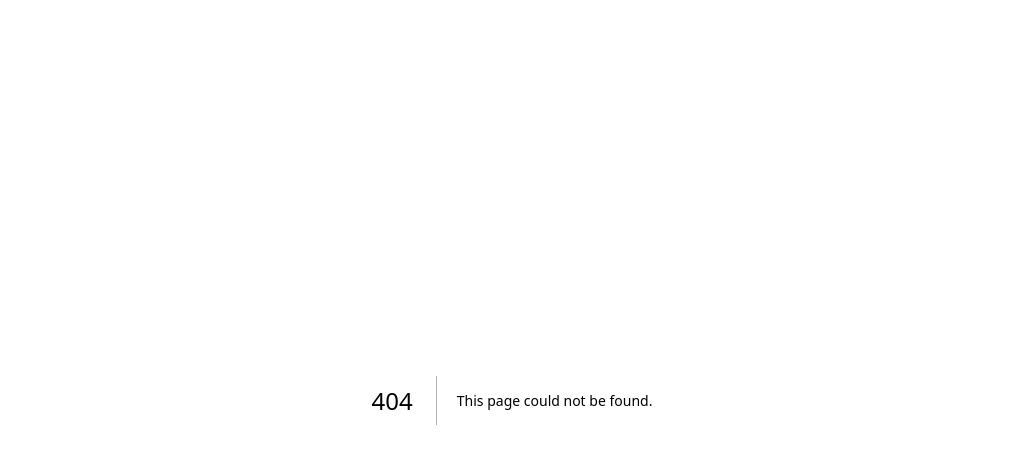
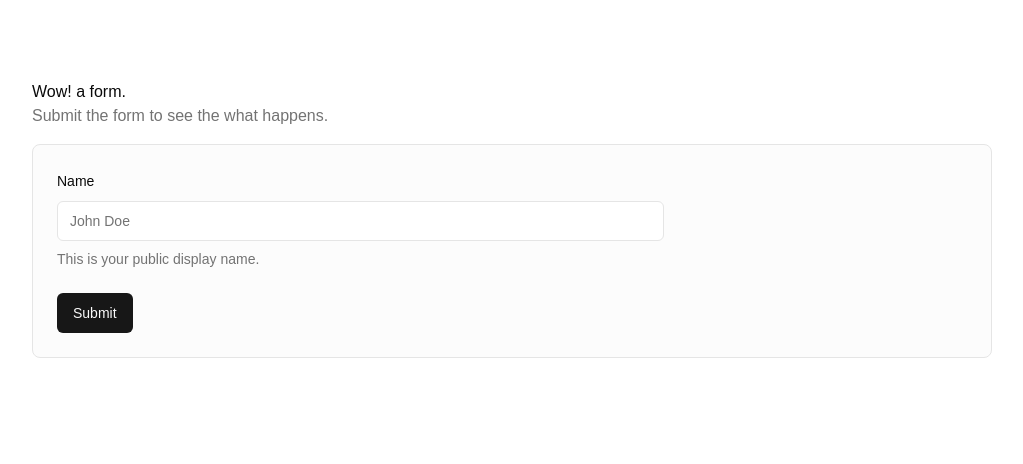
Before and after one commit to ampry/take-home, a Next.js app: page /form in a window 1280 px wide. Before the commit this address had no page. Shown: the top 464 px of the page, without its empty margins (128-1151 px from the left). Built offline with nearby package versions, Linux system fonts and the light colour scheme.

Commit message:
create example form

```diff
--- /dev/null
+++ b/app/form/page.tsx
@@ -0,0 +1,18 @@
+import { Section, Container } from "@/components/craft";
+import { InputForm } from "@/components/main/form";
+
+export default function Page() {
+  return (
+    <Section>
+      <Container>
+        <h1>Wow! a form.</h1>
+        <h3 className="text-muted-foreground my-0">
+          Submit the form to see the what happens.
+        </h3>
+        <div className="mt-4 p-6 border rounded-lg bg-accent/30">
+          <InputForm />
+        </div>
+      </Container>
+    </Section>
+  );
+}
--- a/components/main/form.tsx
+++ b/components/main/form.tsx
@@ -1 +1,70 @@
-import { Section, Container, Box } from "@/components/craft";
+"use client";
+
+import { zodResolver } from "@hookform/resolvers/zod";
+import { useForm } from "react-hook-form";
+import { z } from "zod";
+
+import { toast } from "sonner";
+import { Button } from "@/components/ui/button";
+import {
+  Form,
+  FormControl,
+  FormDescription,
+  FormField,
+  FormItem,
+  FormLabel,
+  FormMessage,
+} from "@/components/ui/form";
+import { Input } from "@/components/ui/input";
+
+const FormSchema = z.object({
+  name: z.string().min(2, {
+    message: "Name must be at least 2 characters.",
+  }),
+});
+
+export function InputForm() {
+  const form = useForm<z.infer<typeof FormSchema>>({
+    resolver: zodResolver(FormSchema),
+    defaultValues: {
+      name: "",
+    },
+  });
+
+  function onSubmit(data: z.infer<typeof FormSchema>) {
+    toast(
+      <div>
+        <div>You submitted the following values:</div>
+        <pre className="mt-2 w-[340px] rounded-md bg-slate-950 p-4">
+          <code className="text-background">
+            {JSON.stringify(data, null, 2)}
+          </code>
+        </pre>
+      </div>
+    );
+  }
+
+  return (
+    <Form {...form}>
+      <form onSubmit={form.handleSubmit(onSubmit)} className="w-2/3 space-y-6">
+        <FormField
+          control={form.control}
+          name="name"
+          render={({ field }) => (
+            <FormItem>
+              <FormLabel>Name</FormLabel>
+              <FormControl>
+                <Input placeholder="John Doe" {...field} />
+              </FormControl>
+              <FormDescription>
+                This is your public display name.
+              </FormDescription>
+              <FormMessage />
+            </FormItem>
+          )}
+        />
+        <Button type="submit">Submit</Button>
+      </form>
+    </Form>
+  );
+}
--- /dev/null
+++ b/components/ui/form.tsx
@@ -0,0 +1,178 @@
+"use client"
+
+import * as React from "react"
+import * as LabelPrimitive from "@radix-ui/react-label"
+import { Slot } from "@radix-ui/react-slot"
+import {
+  Controller,
+  ControllerProps,
+  FieldPath,
+  FieldValues,
+  FormProvider,
+  useFormContext,
+} from "react-hook-form"
+
+import { cn } from "@/lib/utils"
+import { Label } from "@/components/ui/label"
+
+const Form = FormProvider
+
+type FormFieldContextValue<
+  TFieldValues extends FieldValues = FieldValues,
+  TName extends FieldPath<TFieldValues> = FieldPath<TFieldValues>
+> = {
+  name: TName
+}
+
+const FormFieldContext = React.createContext<FormFieldContextValue>(
+  {} as FormFieldContextValue
+)
+
+const FormField = <
+  TFieldValues extends FieldValues = FieldValues,
+  TName extends FieldPath<TFieldValues> = FieldPath<TFieldValues>
+>({
+  ...props
+}: ControllerProps<TFieldValues, TName>) => {
+  return (
+    <FormFieldContext.Provider value={{ name: props.name }}>
+      <Controller {...props} />
+    </FormFieldContext.Provider>
+  )
+}
+
+const useFormField = () => {
+  const fieldContext = React.useContext(FormFieldContext)
+  const itemContext = React.useContext(FormItemContext)
+  const { getFieldState, formState } = useFormContext()
+
+  const fieldState = getFieldState(fieldContext.name, formState)
+
+  if (!fieldContext) {
+    throw new Error("useFormField should be used within <FormField>")
+  }
+
+  const { id } = itemContext
+
+  return {
+    id,
+    name: fieldContext.name,
+    formItemId: `${id}-form-item`,
+    formDescriptionId: `${id}-form-item-description`,
+    formMessageId: `${id}-form-item-message`,
+    ...fieldState,
+  }
+}
+
+type FormItemContextValue = {
+  id: string
+}
+
+const FormItemContext = React.createContext<FormItemContextValue>(
+  {} as FormItemContextValue
+)
+
+const FormItem = React.forwardRef<
+  HTMLDivElement,
+  React.HTMLAttributes<HTMLDivElement>
+>(({ className, ...props }, ref) => {
+  const id = React.useId()
+
+  return (
+    <FormItemContext.Provider value={{ id }}>
+      <div ref={ref} className={cn("space-y-2", className)} {...props} />
+    </FormItemContext.Provider>
+  )
+})
+FormItem.displayName = "FormItem"
+
+const FormLabel = React.forwardRef<
+  React.ElementRef<typeof LabelPrimitive.Root>,
+  React.ComponentPropsWithoutRef<typeof LabelPrimitive.Root>
+>(({ className, ...props }, ref) => {
+  const { error, formItemId } = useFormField()
+
+  return (
+    <Label
+      ref={ref}
+      className={cn(error && "text-destructive", className)}
+      htmlFor={formItemId}
+      {...props}
+    />
+  )
+})
+FormLabel.displayName = "FormLabel"
+
+const FormControl = React.forwardRef<
+  React.ElementRef<typeof Slot>,
+  React.ComponentPropsWithoutRef<typeof Slot>
+>(({ ...props }, ref) => {
+  const { error, formItemId, formDescriptionId, formMessageId } = useFormField()
+
+  return (
+    <Slot
+      ref={ref}
+      id={formItemId}
+      aria-describedby={
+        !error
+          ? `${formDescriptionId}`
+          : `${formDescriptionId} ${formMessageId}`
+      }
+      aria-invalid={!!error}
+      {...props}
+    />
+  )
+})
+FormControl.displayName = "FormControl"
+
+const FormDescription = React.forwardRef<
+  HTMLParagraphElement,
+  React.HTMLAttributes<HTMLParagraphElement>
+>(({ className, ...props }, ref) => {
+  const { formDescriptionId } = useFormField()
+
+  return (
+    <p
+      ref={ref}
+      id={formDescriptionId}
+      className={cn("text-sm text-muted-foreground", className)}
+      {...props}
+    />
+  )
+})
+FormDescription.displayName = "FormDescription"
+
+const FormMessage = React.forwardRef<
+  HTMLParagraphElement,
+  React.HTMLAttributes<HTMLParagraphElement>
+>(({ className, children, ...props }, ref) => {
+  const { error, formMessageId } = useFormField()
+  const body = error ? String(error?.message) : children
+
+  if (!body) {
+    return null
+  }
+
+  return (
+    <p
+      ref={ref}
+      id={formMessageId}
+      className={cn("text-sm font-medium text-destructive", className)}
+      {...props}
+    >
+      {body}
+    </p>
+  )
+})
+FormMessage.displayName = "FormMessage"
+
+export {
+  useFormField,
+  Form,
+  FormItem,
+  FormLabel,
+  FormControl,
+  FormDescription,
+  FormMessage,
+  FormField,
+}
--- /dev/null
+++ b/components/ui/input.tsx
@@ -0,0 +1,25 @@
+import * as React from "react"
+
+import { cn } from "@/lib/utils"
+
+export interface InputProps
+  extends React.InputHTMLAttributes<HTMLInputElement> {}
+
+const Input = React.forwardRef<HTMLInputElement, InputProps>(
+  ({ className, type, ...props }, ref) => {
+    return (
+      <input
+        type={type}
+        className={cn(
+          "flex h-10 w-full rounded-md border border-input bg-background px-3 py-2 text-sm ring-offset-background file:border-0 file:bg-transparent file:text-sm file:font-medium file:text-foreground placeholder:text-muted-foreground focus-visible:outline-none focus-visible:ring-2 focus-visible:ring-ring focus-visible:ring-offset-2 disabled:cursor-not-allowed disabled:opacity-50",
+          className
+        )}
+        ref={ref}
+        {...props}
+      />
+    )
+  }
+)
+Input.displayName = "Input"
+
+export { Input }
--- /dev/null
+++ b/components/ui/label.tsx
@@ -0,0 +1,26 @@
+"use client"
+
+import * as React from "react"
+import * as LabelPrimitive from "@radix-ui/react-label"
+import { cva, type VariantProps } from "class-variance-authority"
+
+import { cn } from "@/lib/utils"
+
+const labelVariants = cva(
+  "text-sm font-medium leading-none peer-disabled:cursor-not-allowed peer-disabled:opacity-70"
+)
+
+const Label = React.forwardRef<
+  React.ElementRef<typeof LabelPrimitive.Root>,
+  React.ComponentPropsWithoutRef<typeof LabelPrimitive.Root> &
+    VariantProps<typeof labelVariants>
+>(({ className, ...props }, ref) => (
+  <LabelPrimitive.Root
+    ref={ref}
+    className={cn(labelVariants(), className)}
+    {...props}
+  />
+))
+Label.displayName = LabelPrimitive.Root.displayName
+
+export { Label }
--- /dev/null
+++ b/components/ui/sonner.tsx
@@ -0,0 +1,31 @@
+"use client"
+
+import { useTheme } from "next-themes"
+import { Toaster as Sonner } from "sonner"
+
+type ToasterProps = React.ComponentProps<typeof Sonner>
+
+const Toaster = ({ ...props }: ToasterProps) => {
+  const { theme = "system" } = useTheme()
+
+  return (
+    <Sonner
+      theme={theme as ToasterProps["theme"]}
+      className="toaster group"
+      toastOptions={{
+        classNames: {
+          toast:
+            "group toast group-[.toaster]:bg-background group-[.toaster]:text-foreground group-[.toaster]:border-border group-[.toaster]:shadow-lg",
+          description: "group-[.toast]:text-muted-foreground",
+          actionButton:
+            "group-[.toast]:bg-primary group-[.toast]:text-primary-foreground",
+          cancelButton:
+            "group-[.toast]:bg-muted group-[.toast]:text-muted-foreground",
+        },
+      }}
+      {...props}
+    />
+  )
+}
+
+export { Toaster }
```
Also changed, not shown: package.json (+7 -1 lines), 1 other file (tests, documents, lock files or other folders).
